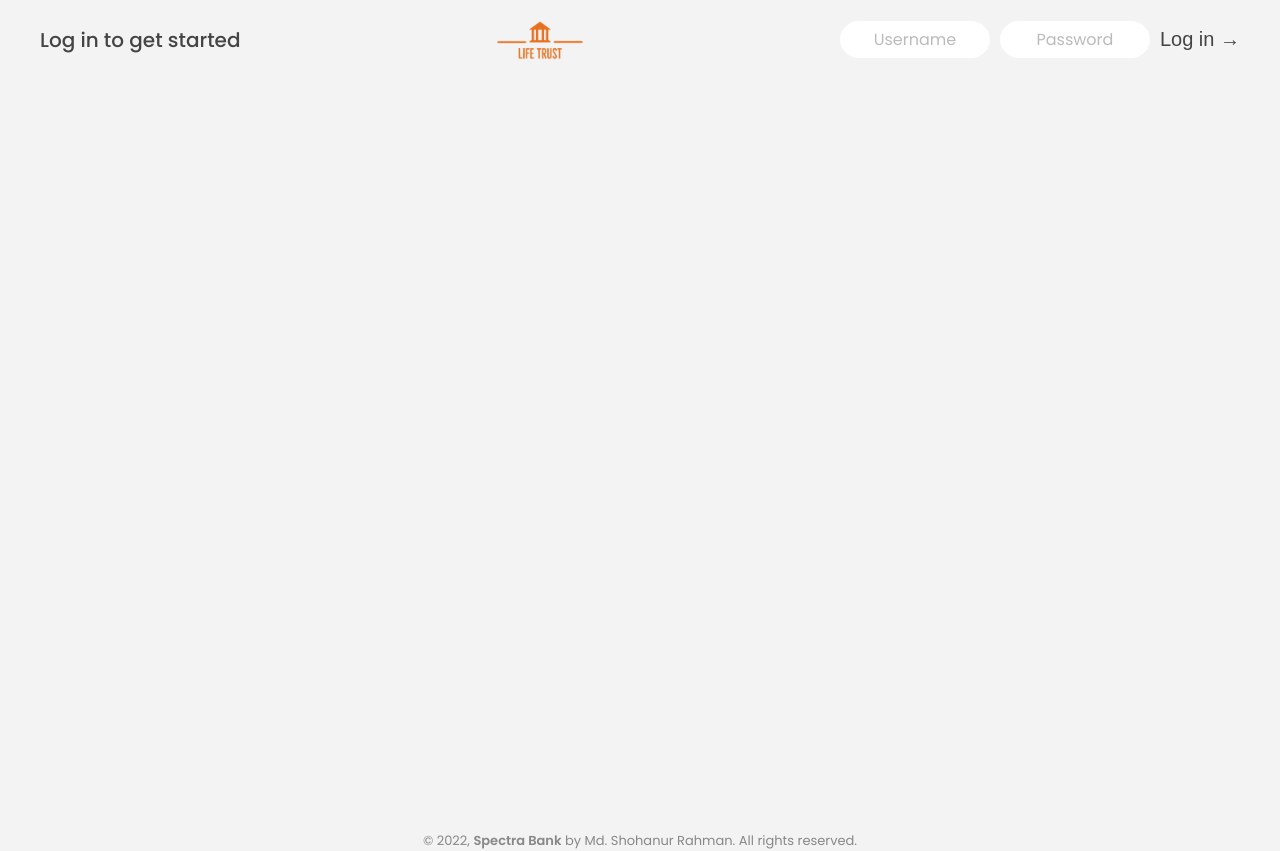
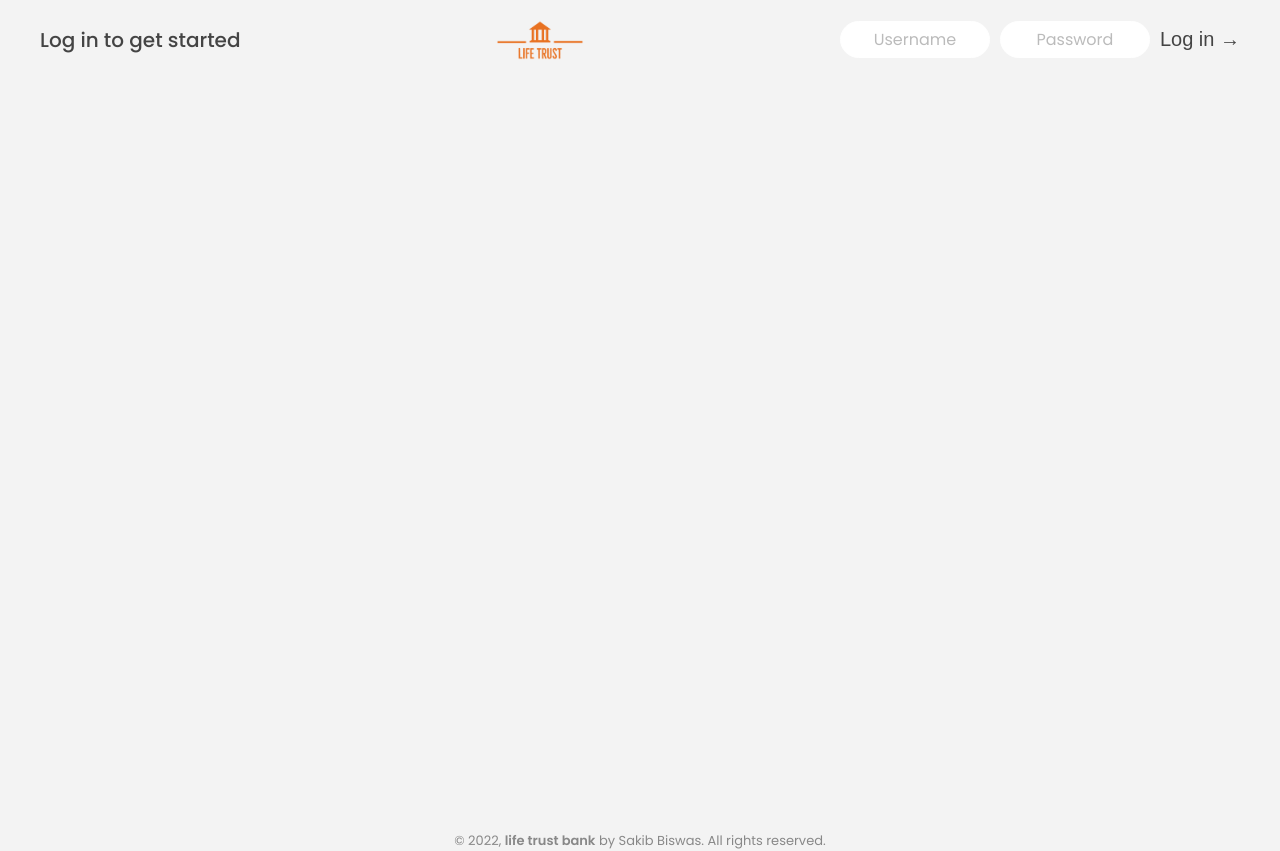
Before and after one commit to sakibb77/life-trust-bank, a plain HTML site: page index.html in a window 1280 px wide. Drawn offline with Linux system fonts and the light colour scheme.

Commit message:
commmit-two

```diff
--- a/index.html
+++ b/index.html
@@ -5,7 +5,7 @@
   <meta charset="UTF-8" />
   <meta http-equiv="X-UA-Compatible" content="IE=edge" />
   <meta name="viewport" content="width=device-width, initial-scale=1.0" />
-  <title>Spectra Bank - World's most awesome online bank ever!</title>
+  <title>life trust Bank - World's most awesome online bank ever!</title>
   <!-- Favicon -->
   <link rel="shortcut icon" href="./images/favicon.png" type="image/x-icon" />
   <!-- Google font -->
@@ -107,7 +107,7 @@
 
   <footer>
     &copy; <span class="copyright-year">2022</span>,
-    <strong>Spectra Bank</strong> by Md. Shohanur Rahman. All rights reserved.
+    <strong>life trust bank</strong> by Sakib Biswas. All rights reserved.
   </footer>
 
   <!-- Script file -->
```
